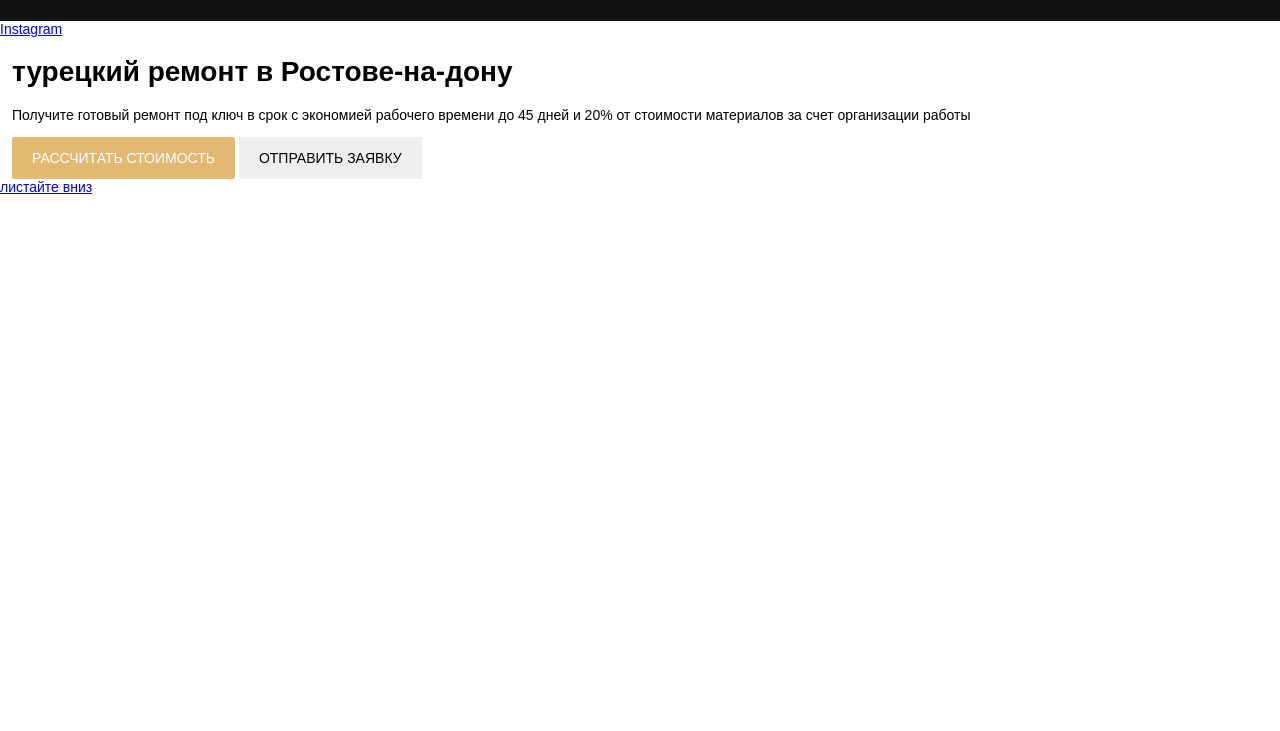
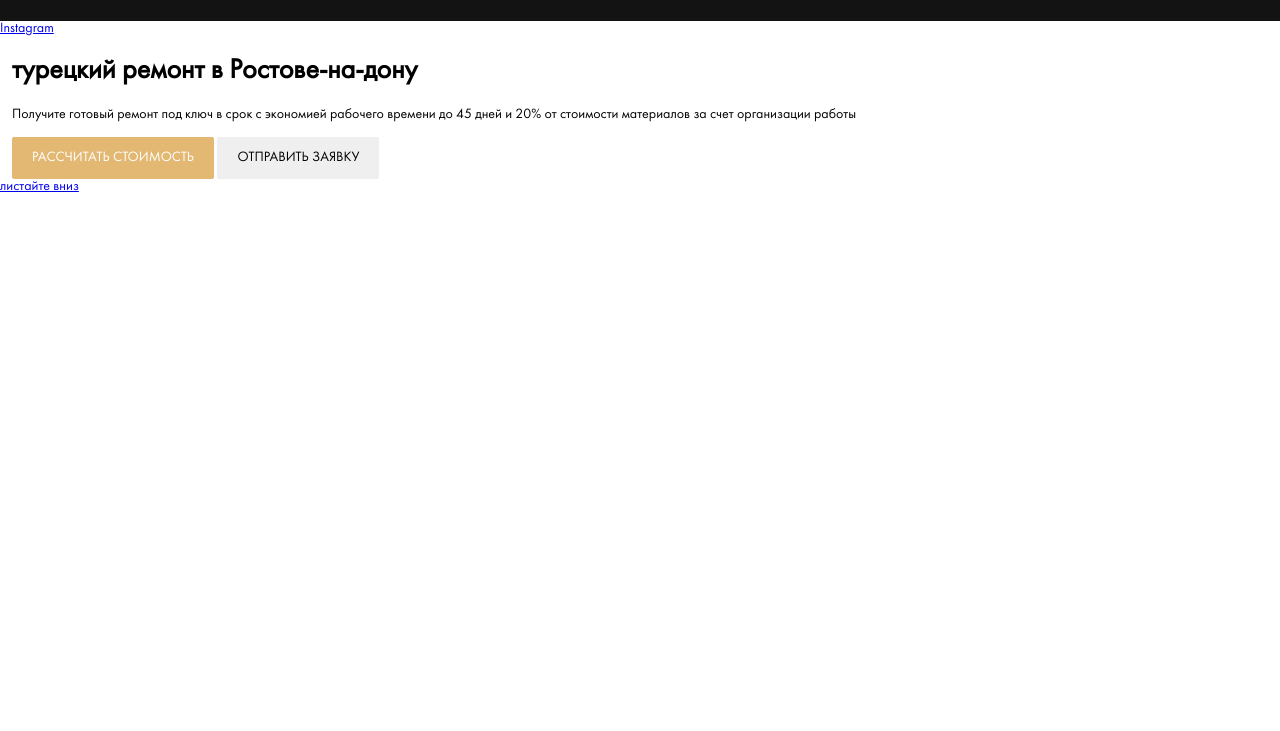
Before and after one commit to Nikita-lsnk/create-design, a plain HTML site: page index.html in a window 1280 px wide. Shown: the part 69-800 px from the top of the page. Drawn offline with Linux system fonts and the light colour scheme.

Commit message:
feat: add futura book and demi fonts

```diff
--- /dev/null
+++ b/sass/_fonts.scss
@@ -0,0 +1,18 @@
+@font-face {
+  font-family: 'Futura Book';
+  src:
+  url('../fonts/futura/FuturaBookC.woff') format('woff'),
+  url('../fonts/futura/FuturaBookC.woff2') format('woff');
+  font-weight: normal;
+  font-style: normal;
+  font-display: wrap;
+  }
+  @font-face {
+    font-family: 'Futura Demi';
+    src:
+    url('../fonts/futura/FuturaDemiC.woff') format('woff'),
+    url('../fonts/futura/FuturaDemiC.woff2') format('woff');
+    font-weight: normal;
+    font-style: normal;
+    font-display: wrap;
+    }
--- a/sass/style.sass
+++ b/sass/style.sass
@@ -1,3 +1,4 @@
+@import 'fonts'
 @import 'normalize'
 @import 'variables'
 @import 'interface'
@@ -7,5 +8,5 @@
 
 
 body
-  font-family: sans-serif
+  font-family: 'Futura Book', sans-serif
   font-size: 14px
```
Also changed, not shown: css/style.css, fonts/futura/FuturaBookC.woff (added), fonts/futura/FuturaBookC.woff2 (added), fonts/futura/FuturaDemiC.woff (added), fonts/futura/FuturaDemiC.woff2 (added), sass/templates/_header.sass (line endings or trailing spaces), 1 other file.
